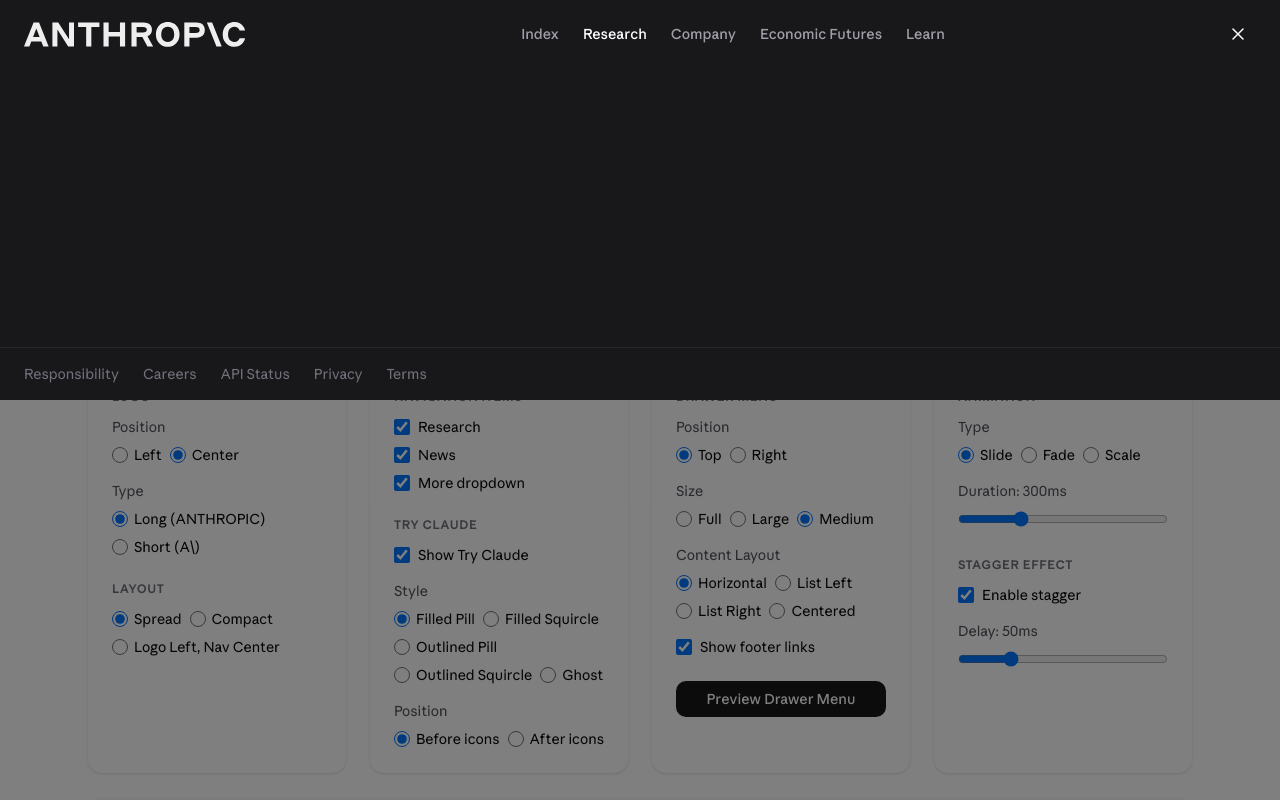
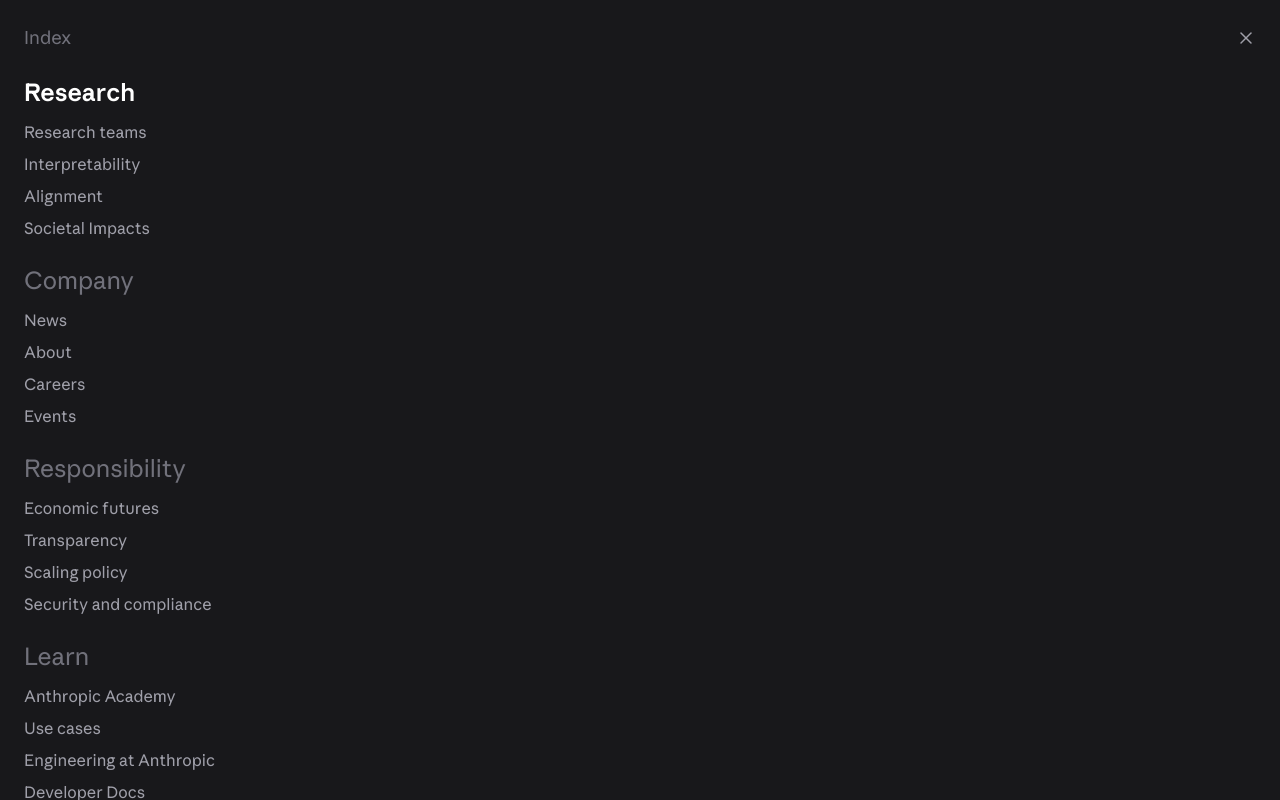
Before and after one commit to leodotdev/sigmoid, a Next.js app: page /global-nav in a window 1280 px wide. Both pictures are taken after a click on the button 1238 px from the left and 34 px from the top of the page. Built offline with nearby package versions, Linux system fonts and the light colour scheme.

Commit message:
Fix drawer animations, add proper menu structure with categories

```diff
--- a/app/global-nav/page.tsx
+++ b/app/global-nav/page.tsx
@@ -29,7 +29,7 @@
 interface MenuConfig {
   // Drawer position and size
   position: "top" | "right";
-  drawerSize: "full" | "large" | "medium";
+  drawerSize: "large" | "medium";
 
   // Content layout
   contentLayout: "list-left" | "list-right" | "horizontal" | "centered";
@@ -353,240 +353,170 @@
   onClose: () => void;
   navConfig: NavConfig;
 }) => {
-  if (!isOpen) return null;
+  const [mounted, setMounted] = useState(false);
+  const [visible, setVisible] = useState(false);
 
-  const menuItems = [
+  useEffect(() => {
+    if (isOpen) {
+      setMounted(true);
+      requestAnimationFrame(() => {
+        requestAnimationFrame(() => {
+          setVisible(true);
+        });
+      });
+    } else {
+      setVisible(false);
+      const timer = setTimeout(() => setMounted(false), config.animationDuration);
+      return () => clearTimeout(timer);
+    }
+  }, [isOpen, config.animationDuration]);
+
+  if (!mounted) return null;
+
+  const menuSections = [
     { label: "Index", href: "/" },
-    { label: "Research", href: "/research", active: true },
-    { label: "Company", href: "/company" },
-    { label: "Economic Futures", href: "/economic-futures" },
-    { label: "Learn", href: "/learn" },
-  ];
-
-  const footerLinks = [
-    { label: "Responsibility", href: "#" },
-    { label: "Careers", href: "#" },
-    { label: "API Status", href: "#" },
-    { label: "Privacy", href: "#" },
-    { label: "Terms", href: "#" },
+    {
+      label: "Research",
+      href: "/research",
+      active: true,
+      items: [
+        { label: "Research teams", href: "#" },
+        { label: "Interpretability", href: "#" },
+        { label: "Alignment", href: "#" },
+        { label: "Societal Impacts", href: "#" },
+      ]
+    },
+    {
+      label: "Company",
+      href: "/company",
+      items: [
+        { label: "News", href: "#" },
+        { label: "About", href: "#" },
+        { label: "Careers", href: "#" },
+        { label: "Events", href: "#" },
+      ]
+    },
+    {
+      label: "Responsibility",
+      href: "/responsibility",
+      items: [
+        { label: "Economic futures", href: "#" },
+        { label: "Transparency", href: "#" },
+        { label: "Scaling policy", href: "#" },
+        { label: "Security and compliance", href: "#" },
+      ]
+    },
+    {
+      label: "Learn",
+      href: "/learn",
+      items: [
+        { label: "Anthropic Academy", href: "#" },
+        { label: "Use cases", href: "#" },
+        { label: "Engineering at Anthropic", href: "#" },
+        { label: "Developer Docs", href: "#" },
+      ]
+    },
   ];
 
   // Drawer size classes
   const getSizeClasses = () => {
     if (config.position === "top") {
-      switch (config.drawerSize) {
-        case "full": return "h-screen";
-        case "large": return "h-[70vh]";
-        case "medium": return "h-[50vh]";
-      }
+      return config.drawerSize === "large" ? "h-[70vh]" : "h-auto";
     } else {
-      switch (config.drawerSize) {
-        case "full": return "w-screen";
-        case "large": return "w-[50vw]";
-        case "medium": return "w-[400px]";
-      }
+      return config.drawerSize === "large" ? "w-[420px]" : "w-[340px]";
     }
   };
 
-  // Animation classes for drawer
-  const getDrawerAnimationClasses = () => {
-    const duration = `duration-${config.animationDuration}`;
-
+  // Get animation transform
+  const getTransform = () => {
     if (config.position === "top") {
-      if (config.animation === "slide") {
-        return isOpen ? "translate-y-0" : "-translate-y-full";
-      } else if (config.animation === "scale") {
-        return isOpen ? "scale-y-100 origin-top" : "scale-y-0 origin-top";
-      } else {
-        return isOpen ? "opacity-100" : "opacity-0";
-      }
+      return visible ? "translateY(0)" : "translateY(-100%)";
     } else {
-      if (config.animation === "slide") {
-        return isOpen ? "translate-x-0" : "translate-x-full";
-      } else if (config.animation === "scale") {
-        return isOpen ? "scale-x-100 origin-right" : "scale-x-0 origin-right";
-      } else {
-        return isOpen ? "opacity-100" : "opacity-0";
-      }
+      return visible ? "translateX(0)" : "translateX(100%)";
     }
   };
 
   // Get item animation style
   const getItemStyle = (index: number) => {
-    if (!config.staggerItems) {
-      return {
-        opacity: isOpen ? 1 : 0,
-        transform: isOpen ? "translateY(0)" : "translateY(10px)",
-        transition: `all ${config.animationDuration}ms ease-out`,
-      };
-    }
-
-    const delay = index * config.staggerDelay;
+    const baseDelay = 100;
+    const delay = config.staggerItems ? baseDelay + index * config.staggerDelay : baseDelay;
     return {
-      opacity: isOpen ? 1 : 0,
-      transform: isOpen ? "translateY(0)" : "translateY(20px)",
-      transition: `all ${config.animationDuration}ms ease-out ${delay}ms`,
+      opacity: visible ? 1 : 0,
+      transform: visible ? "translateY(0)" : "translateY(12px)",
+      transition: `opacity ${config.animationDuration}ms ease-out ${delay}ms, transform ${config.animationDuration}ms ease-out ${delay}ms`,
     };
   };
-
-  const Logo = navConfig.logoType === "long" ? LogoLong : LogoShort;
 
   // Position classes
   const positionClasses = config.position === "top"
     ? "inset-x-0 top-0"
     : "inset-y-0 right-0";
 
-  // Render horizontal nav layout
-  const renderHorizontalNav = () => (
-    <div className="flex items-center justify-center gap-8 py-4 border-b border-zinc-800">
-      {menuItems.map((item, index) => (
-        <a
-          key={item.label}
-          href={item.href}
-          className={`text-sm font-medium transition-all ${
-            item.active
-              ? "text-white border-b-2 border-white pb-1"
-              : "text-zinc-400 hover:text-white"
-          }`}
-          style={getItemStyle(index)}
-        >
-          {item.label}
-        </a>
-      ))}
-    </div>
-  );
-
-  // Render vertical list
-  const renderVerticalList = (align: "left" | "right" | "center") => (
-    <ul className={`space-y-3 ${align === "center" ? "text-center" : align === "right" ? "text-right" : ""}`}>
-      {menuItems.map((item, index) => (
-        <li key={item.label} style={getItemStyle(index)}>
-          <a
-            href={item.href}
-            className={`block text-2xl transition-colors ${
-              item.active ? "font-semibold text-white" : "text-zinc-400 hover:text-white"
-            }`}
-          >
-            {item.label}
-          </a>
-        </li>
-      ))}
-    </ul>
-  );
-
-  // Render footer links
-  const renderFooterLinks = () => (
-    <div
-      className="flex flex-wrap gap-x-6 gap-y-2 text-sm text-zinc-500"
-      style={getItemStyle(menuItems.length)}
-    >
-      {footerLinks.map((link) => (
-        <a key={link.label} href={link.href} className="hover:text-zinc-300 transition-colors">
-          {link.label}
-        </a>
-      ))}
-    </div>
-  );
-
   return (
     <>
       {/* Backdrop */}
       <div
-        className={`fixed inset-0 bg-black/50 z-40 transition-opacity ${
-          isOpen ? "opacity-100" : "opacity-0"
-        }`}
-        style={{ transitionDuration: `${config.animationDuration}ms` }}
+        className="fixed inset-0 bg-black/40 z-40 transition-opacity"
+        style={{
+          opacity: visible ? 1 : 0,
+          transitionDuration: `${config.animationDuration}ms`,
+        }}
         onClick={onClose}
       />
 
       {/* Drawer */}
       <div
-        className={`fixed ${positionClasses} ${getSizeClasses()} ${getDrawerAnimationClasses()} bg-zinc-900 z-50 text-white overflow-auto transition-all`}
+        className={`fixed ${positionClasses} ${getSizeClasses()} bg-zinc-900 z-50 text-white overflow-auto`}
         style={{
           fontFamily: "'Anthropic Sans', sans-serif",
+          transform: getTransform(),
+          transitionProperty: "transform",
           transitionDuration: `${config.animationDuration}ms`,
-          transitionTimingFunction: "cubic-bezier(0.16, 1, 0.3, 1)"
+          transitionTimingFunction: "cubic-bezier(0.32, 0.72, 0, 1)"
         }}
       >
         {/* Header */}
-        <nav className="flex items-center justify-between px-6 py-4">
-          <Logo className="invert" />
-
-          {config.contentLayout === "horizontal" && (
-            <div className="flex items-center gap-6">
-              {menuItems.map((item, index) => (
-                <a
-                  key={item.label}
-                  href={item.href}
-                  className={`text-sm font-medium transition-all ${
-                    item.active
-                      ? "text-white"
-                      : "text-zinc-400 hover:text-white"
-                  }`}
-                  style={getItemStyle(index)}
-                >
-                  {item.label}
-                </a>
-              ))}
-            </div>
-          )}
-
+        <div className="flex items-center justify-between px-6 py-5">
+          <a href="/" className="text-zinc-500 hover:text-white transition-colors text-lg">
+            Index
+          </a>
           <button
-            className="p-2 text-white hover:text-zinc-300 transition-colors"
+            className="p-2 -mr-2 text-zinc-400 hover:text-white transition-colors rounded-lg hover:bg-zinc-800"
             onClick={onClose}
           >
             <CloseIcon />
           </button>
-        </nav>
+        </div>
 
-        {/* Content */}
-        {config.contentLayout !== "horizontal" && (
-          <div className="px-6 py-8">
-            {config.contentLayout === "list-left" && (
-              <div className="flex">
-                <div className="flex-1">
-                  {renderVerticalList("left")}
-                </div>
-                {config.showFooterLinks && (
-                  <div className="ml-auto">
-                    {renderFooterLinks()}
-                  </div>
-                )}
-              </div>
-            )}
-
-            {config.contentLayout === "list-right" && (
-              <div className="flex">
-                {config.showFooterLinks && (
-                  <div className="mr-auto">
-                    {renderFooterLinks()}
-                  </div>
-                )}
-                <div className="flex-1 flex justify-end">
-                  {renderVerticalList("right")}
-                </div>
-              </div>
-            )}
-
-            {config.contentLayout === "centered" && (
-              <div className="flex flex-col items-center justify-center min-h-[40vh]">
-                {renderVerticalList("center")}
-                {config.showFooterLinks && (
-                  <div className="mt-12">
-                    {renderFooterLinks()}
-                  </div>
-                )}
-              </div>
-            )}
-          </div>
-        )}
-
-        {/* Footer for horizontal layout */}
-        {config.contentLayout === "horizontal" && config.showFooterLinks && (
-          <div className="absolute bottom-0 left-0 right-0 px-6 py-4 border-t border-zinc-800">
-            {renderFooterLinks()}
-          </div>
-        )}
+        {/* Menu Content */}
+        <div className="px-6 pb-8">
+          {menuSections.slice(1).map((section, sectionIndex) => (
+            <div key={section.label} className="mb-6" style={getItemStyle(sectionIndex)}>
+              <a
+                href={section.href}
+                className={`block text-2xl mb-3 transition-colors ${
+                  section.active ? "font-semibold text-white" : "text-zinc-500 hover:text-white"
+                }`}
+              >
+                {section.label}
+              </a>
+              {section.items && (
+                <ul className="space-y-2">
+                  {section.items.map((item, itemIndex) => (
+                    <li key={item.label} style={config.staggerItems ? getItemStyle(sectionIndex + itemIndex * 0.3) : undefined}>
+                      <a
+                        href={item.href}
+                        className="block text-zinc-400 hover:text-white transition-colors"
+                      >
+                        {item.label}
+                      </a>
+                    </li>
+                  ))}
+                </ul>
+              )}
+            </div>
+          ))}
+        </div>
       </div>
     </>
   );
@@ -862,33 +792,13 @@
                   <RadioGroup
                     name="drawerSize"
                     options={[
-                      { label: "Full", value: "full" },
                       { label: "Large", value: "large" },
                       { label: "Medium", value: "medium" },
                     ]}
                     value={menuConfig.drawerSize}
-                    onChange={(v) => updateMenuConfig("drawerSize", v as "full" | "large" | "medium")}
+                    onChange={(v) => updateMenuConfig("drawerSize", v as "large" | "medium")}
                   />
                 </div>
-                <div>
-                  <p className="text-sm text-zinc-600 mb-2">Content Layout</p>
-                  <RadioGroup
-                    name="contentLayout"
-                    options={[
-                      { label: "Horizontal", value: "horizontal" },
-                      { label: "List Left", value: "list-left" },
-                      { label: "List Right", value: "list-right" },
-                      { label: "Centered", value: "centered" },
-                    ]}
-                    value={menuConfig.contentLayout}
-                    onChange={(v) => updateMenuConfig("contentLayout", v as MenuConfig["contentLayout"])}
-                  />
-                </div>
-                <Checkbox
-                  label="Show footer links"
-                  checked={menuConfig.showFooterLinks}
-                  onChange={(v) => updateMenuConfig("showFooterLinks", v)}
-                />
               </div>
             </ControlSection>
 
```
